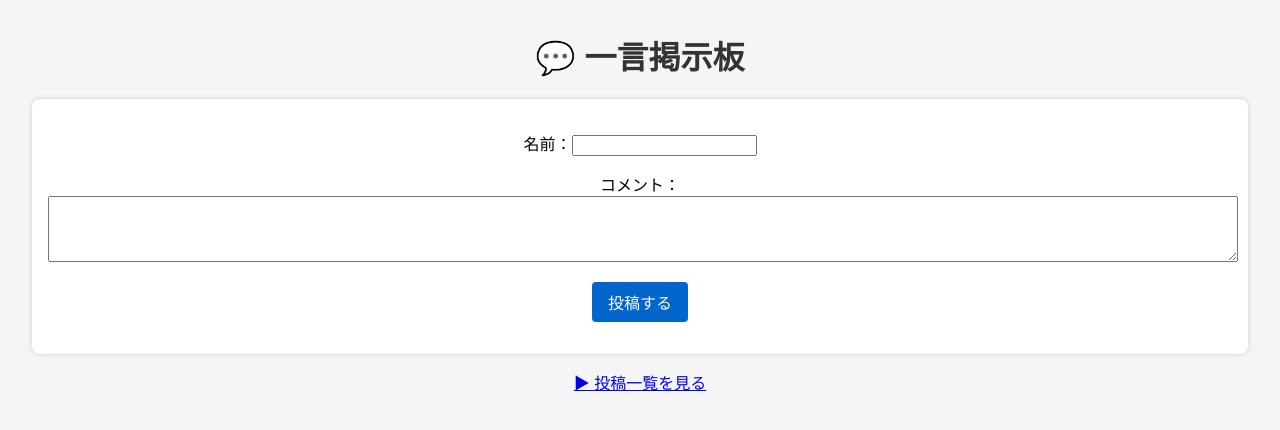
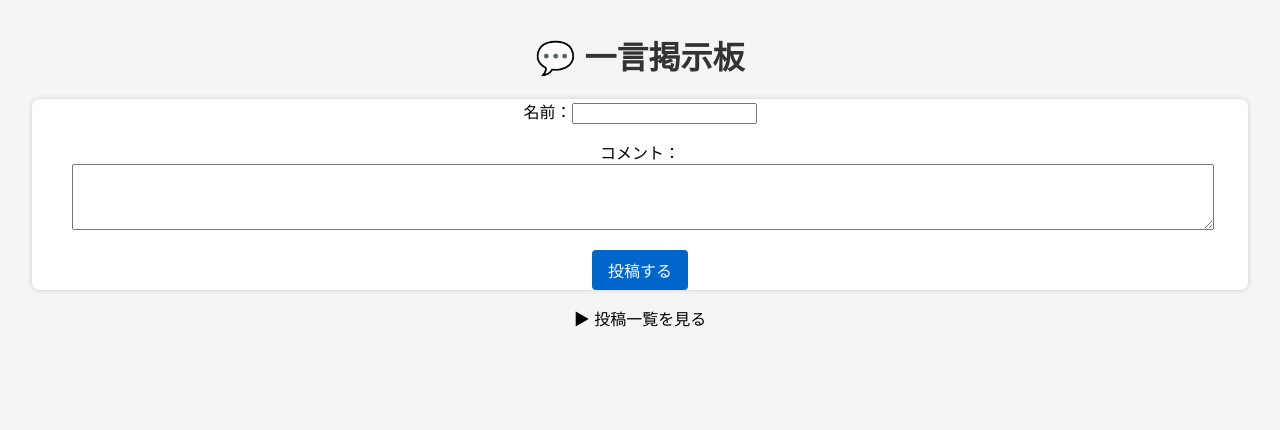
Before and after one commit to KozakiManaya3/BBS, a PHP site: page /form.php in a window 1280 px wide. Shown: the top 430 px of the page. Run offline with PHP 8.4, Linux system fonts and the light colour scheme.

Commit message:
コンテナ調整

```diff
--- a/css/style.css
+++ b/css/style.css
@@ -9,10 +9,11 @@ h1 {
 }
 form, .post {
     background: white;
-    padding: 1em;
+    padding: 0 40px;
     border-radius: 8px;
     margin-bottom: 1em;
     box-shadow: 0 0 5px #ccc;
+
 }
 textarea {
     width: 100%;
@@ -25,3 +26,7 @@ button {
     border: none;
     border-radius: 4px;
 }
+a {
+    text-decoration: none;
+    color: #000;
+}
```
